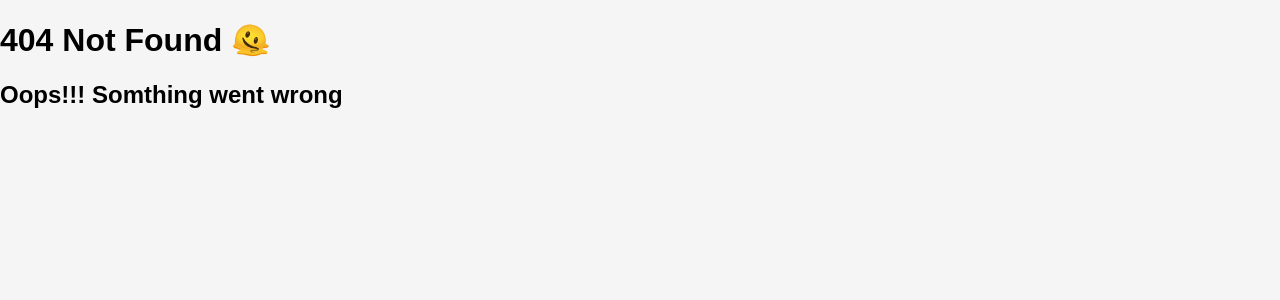
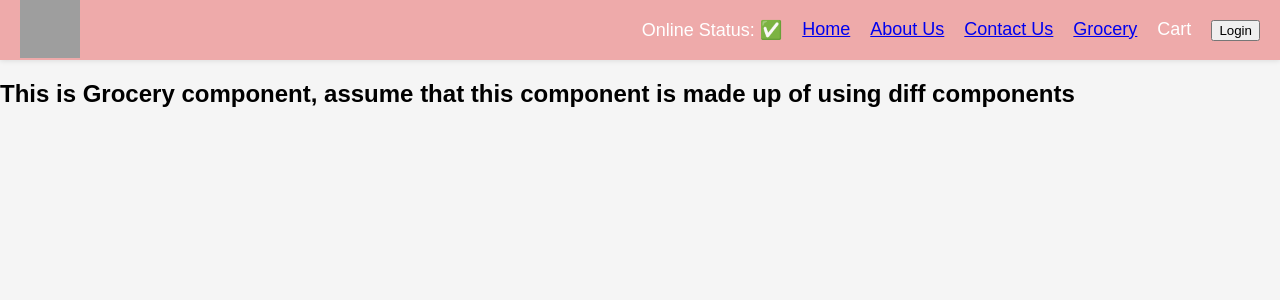
Before and after one commit to faisalmoinuddin99/namaste_react-, a React (Vite) app: page /grocery in a window 1280 px wide. Before the commit this address had no page. Shown: the top 300 px of the page. Built offline with nearby package versions, Linux system fonts and the light colour scheme; grey boxes are pictures that could not be loaded.

Commit message:
Chunking / On demand Loading implementation on Grocery Component

```diff
--- a/App.js
+++ b/App.js
@@ -1,4 +1,4 @@
-import React from "react";
+import React, { Suspense, lazy } from "react";
 import ReactDOM from "react-dom/client";
 import Header from "./src/Header";
 import Body from "./src/Body";
@@ -7,7 +7,6 @@ import { Outlet, RouterProvider, createBrowserRouter } from "react-router-dom";
 import Contact from "./src/Contact";
 import Error from "./src/Error";
 import RestaurantMenu from "./src/RestaurantMenu";
-import TestCompoent from "./src/TestComponent";
 
 /*
 
@@ -26,6 +25,9 @@ import TestCompoent from "./src/TestComponent";
   - Address
   - Contact Information
 */
+
+// chunking / code spilting / Dynamic Bundling / Lazy Loading / on demand loading / dynamic loading
+const Grocery = lazy(() => import("./src/Grocery"));
 
 const AppLayout = () => {
   // virtual DOM
@@ -61,8 +63,12 @@ const appRouter = createBrowserRouter([
         element: <RestaurantMenu />,
       },
       {
-        path: "/test",
-        element: <TestCompoent />,
+        path: "/grocery",
+        element: (
+          <Suspense fallback={<h2>Loading...</h2>}>
+            <Grocery />
+          </Suspense>
+        ),
       },
     ],
     errorElement: <Error />,
--- /dev/null
+++ b/src/Grocery.js
@@ -0,0 +1,12 @@
+const Grocery = () => {
+  return (
+    <div>
+      <h2>
+        This is Grocery component, assume that this component is made up of
+        using diff components
+      </h2>
+    </div>
+  );
+};
+
+export default Grocery;
--- a/src/Header.js
+++ b/src/Header.js
@@ -30,7 +30,11 @@ const Header = () => {
           <li>
             <Link to="/contact"> Contact Us</Link>
           </li>
+          <li>
+            <Link to="/grocery">Grocery</Link>
+          </li>
           <li>Cart</li>
+
           <li>
             <button
               onClick={() => {
--- a/utils/useRestaurantMenu.js
+++ b/utils/useRestaurantMenu.js
@@ -7,6 +7,7 @@ const useRestaurantMenu = (resId) => {
   useEffect(() => {
     fetchMenu();
   }, []);
+
   const fetchMenu = async () => {
     const data = await fetch(MENU_API + resId);
     const json = await data.json();
```
